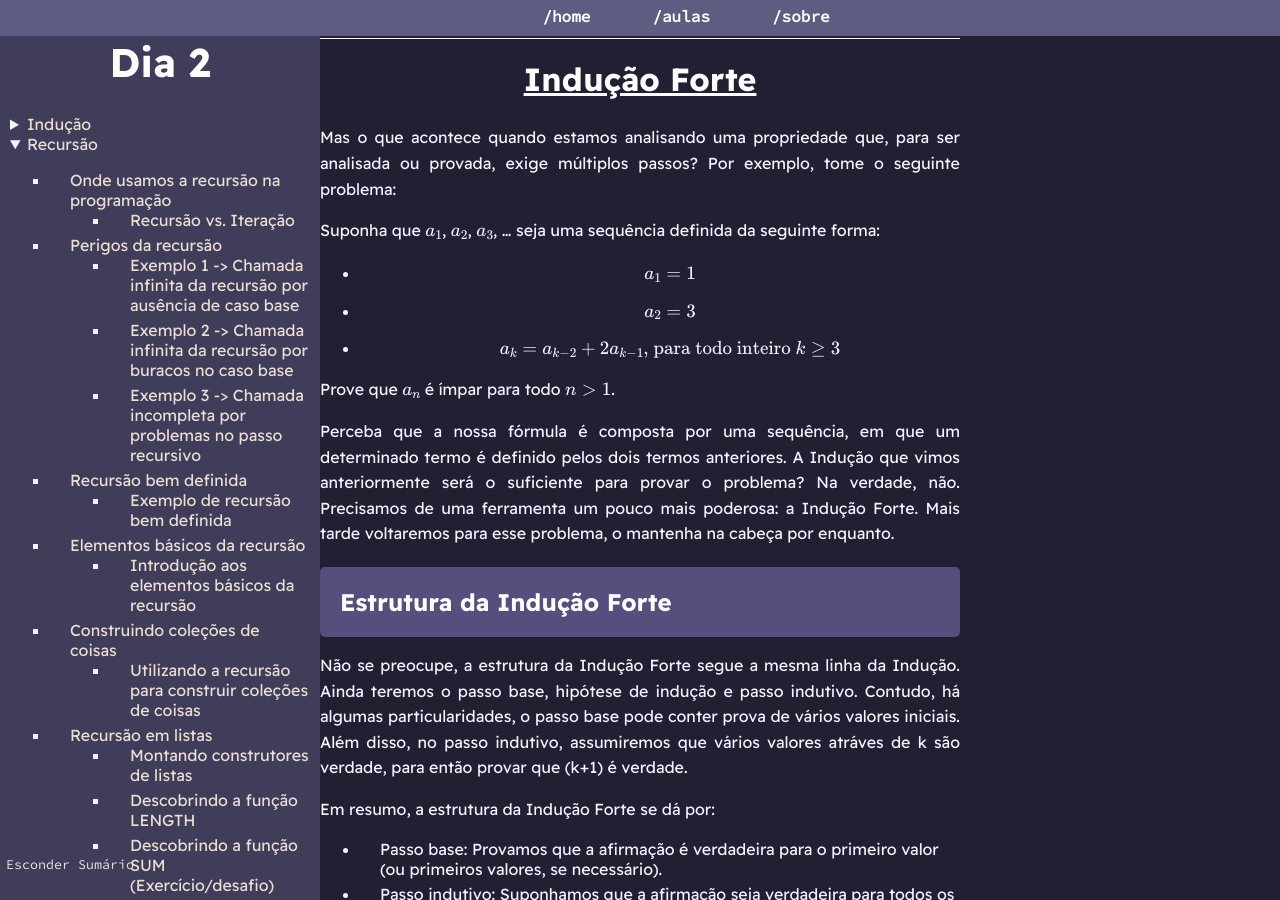
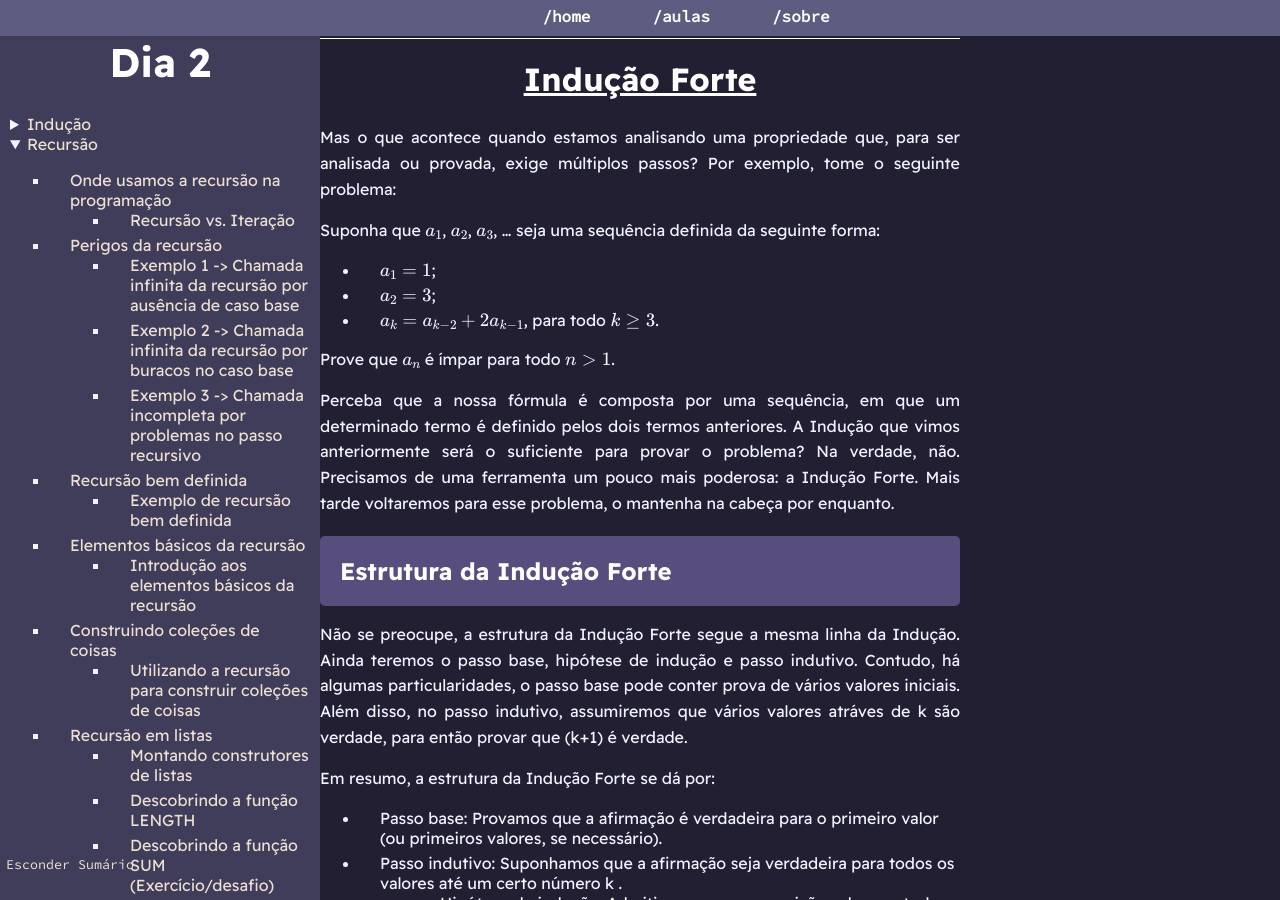
Before and after one commit to PETCC-UFRN/minicurso-demons-mat, a Jekyll site: the page built from segundoDia.md, in a window 1280 px wide and 900 px high, scrolled down 4626 px. Built offline with Jekyll 4.4.1, drawn with Linux system fonts in a browser that asks for light colours.

Commit message:
Corrige a Formatação do Exemplo Inicial de "Indução Forte"

```diff
--- a/segundoDia.md
+++ b/segundoDia.md
@@ -255,9 +255,9 @@ Prove que $$n^2 > 2n$$ para todo $$n \geq 3$$.
 Mas o que acontece quando estamos analisando uma propriedade que, para ser analisada ou provada, exige múltiplos passos? Por exemplo, tome o seguinte problema:
 
 Suponha que $$a_1$$, $$a_2$$, $$a_3$$, ... seja uma sequência definida da seguinte forma:
-- $$a_1 = 1$$
-- $$a_2 = 3$$
-- $$a_k = a_{k-2} + 2a_{k-1}\text{, para todo inteiro } k \geq 3$$
+- $$a_1 = 1$$;
+- $$a_2 = 3$$;
+- $$a_k = a_{k-2} + 2a_{k-1}$$, para todo $$k \geq 3$$.
 
 Prove que $$a_n$$ é ímpar para todo $$n > 1$$.
 
```
Also changed, not shown: 1 other file.
